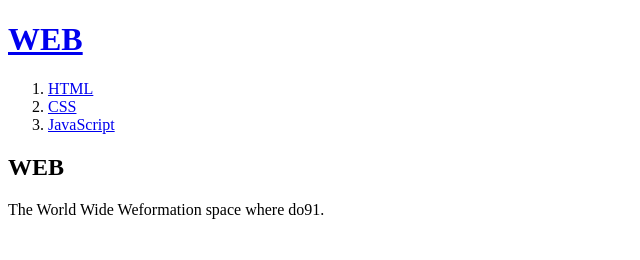
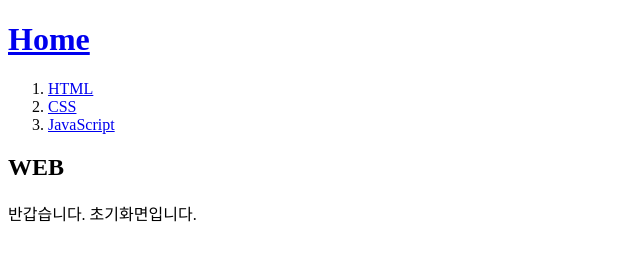
Before and after one commit to kth873/test, a plain HTML site: page index.html in a window 1280 px wide. Shown: the whole page, without its empty margins (0-640 px from the left). Drawn offline with Linux system fonts and the light colour scheme.

Commit message:
Update index.html

```diff
--- a/index.html
+++ b/index.html
@@ -1,18 +1,18 @@
 <!doctype html>
 <html>
 <head>
-  <title>WEB1 - Welcome</title>
+  <title>환영합니다.</title>
   <meta charset="utf-8">
 </head>
 <body>
-  <h1><a href="index.html">WEB</a></h1>
+  <h1><a href="index.html">Home</a></h1>
   <ol>
     <li><a href="1.html">HTML</a></li>
     <li><a href="2.html">CSS</a></li>
     <li><a href="3.html">JavaScript</a></li>
   </ol>
   <h2>WEB</h2>
-  <p>The World Wide Weformation space where do91.
+  <p>반갑습니다. 초기화면입니다.
   </p>
 </body>
 </html>
```
